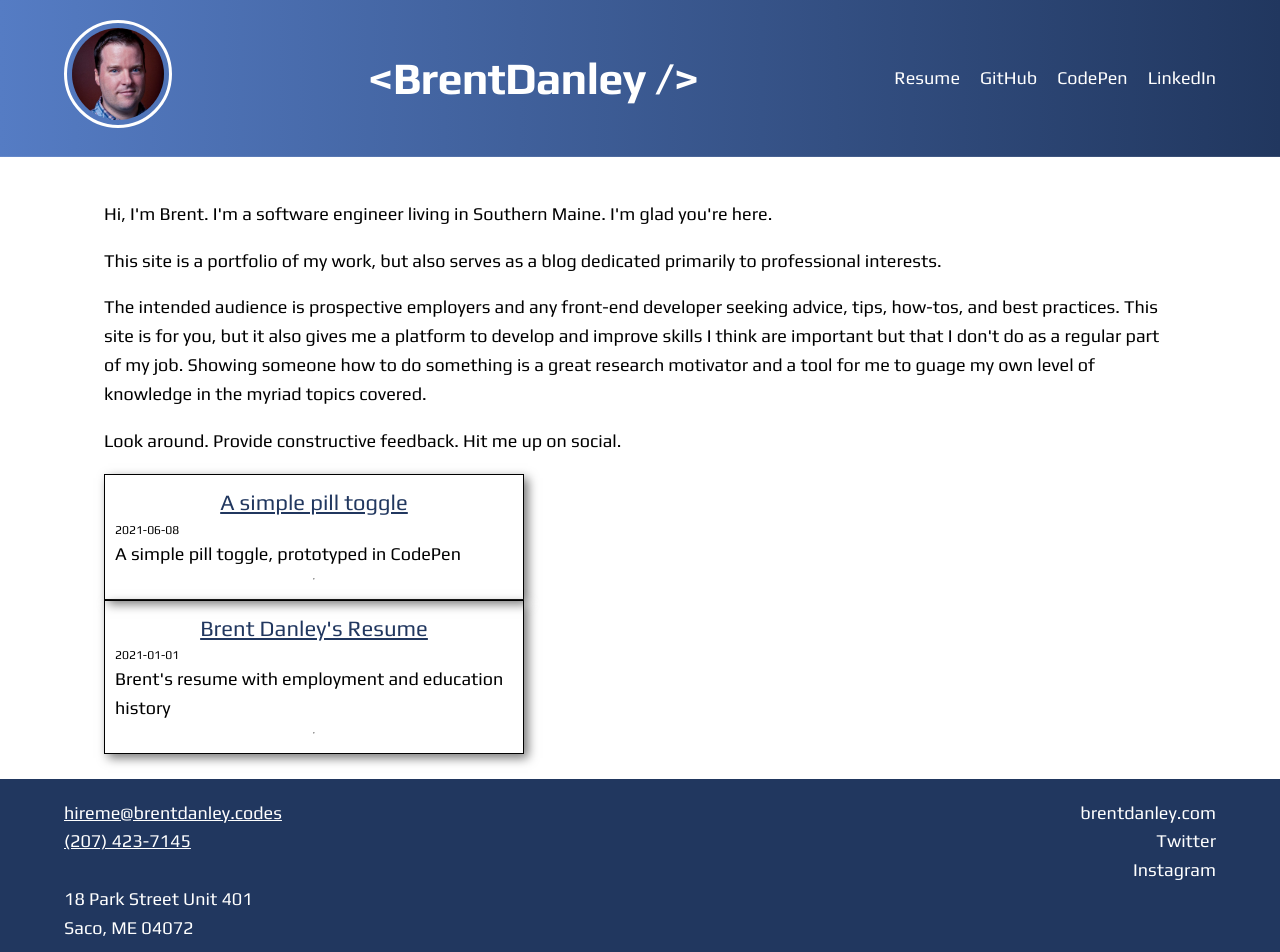
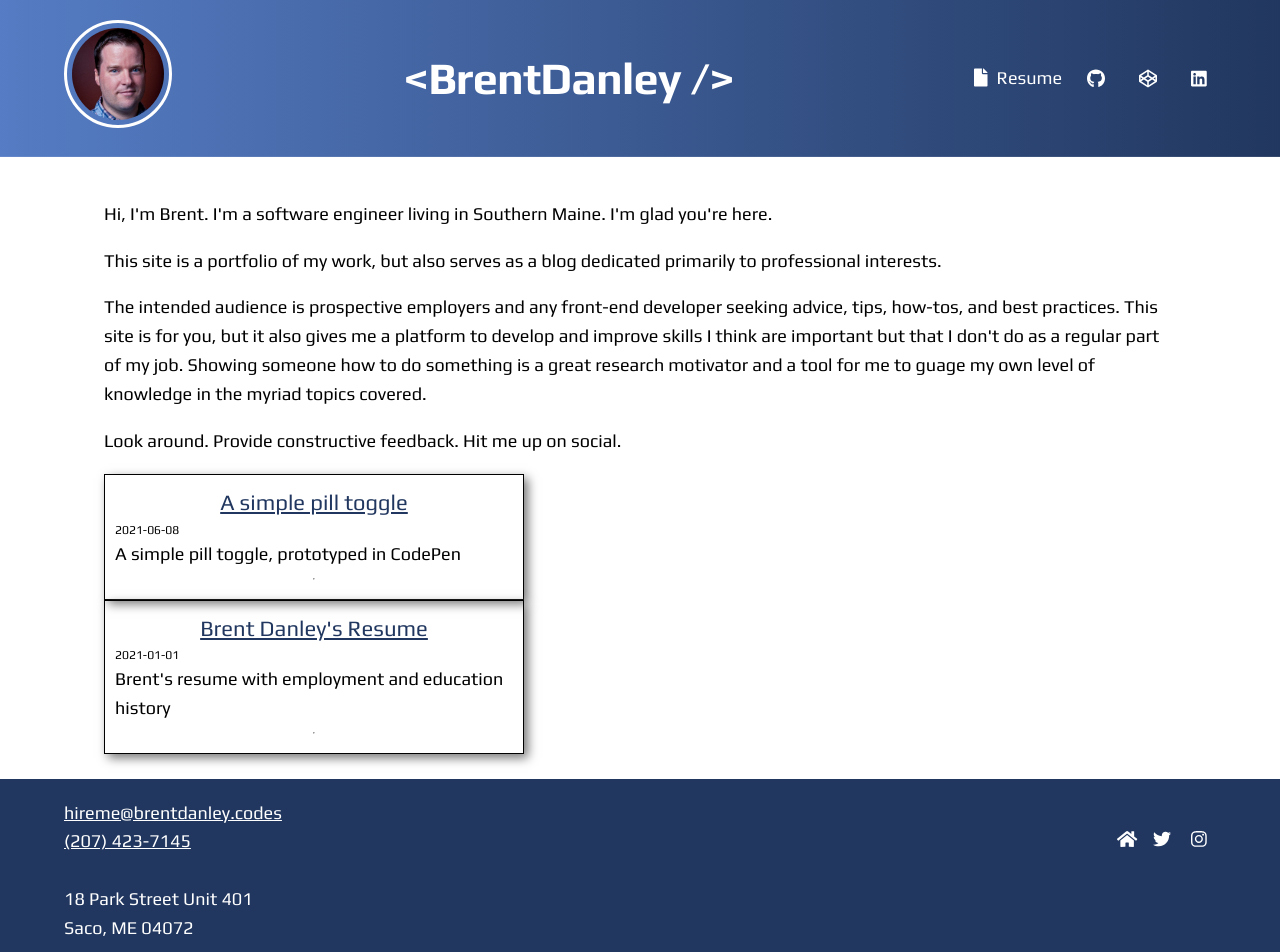
Before and after one commit to brentdanley/codes, a Next.js app: page / in a window 1280 px wide. Shown: the top 952 px of the page. Built offline with nearby package versions, Linux system fonts and the light colour scheme.

Commit message:
Adds Font Awesome. Updates header and footer nav.

```diff
--- a/components/footer.js
+++ b/components/footer.js
@@ -1,20 +1,26 @@
 import { format } from 'date-fns'
 import styles from './footer.module.scss'
+import { faHome } from '@fortawesome/free-solid-svg-icons'
+import { faInstagram, faTwitter } from '@fortawesome/free-brands-svg-icons'
+import { FontAwesomeIcon } from '@fortawesome/react-fontawesome'
 
 const Footer = () => {
 
     const links = [
         {
             label: "brentdanley.com",
-            link: 'https://www.brentdanley.com/'
+            link: 'https://www.brentdanley.com/',
+            icon: faHome
         },
         {
             label: "Twitter",
-            link: 'https://twitter.com/brentdanley'
+            link: 'https://twitter.com/brentdanley',
+            icon: faTwitter
         },
         {
             label: "Instagram",
-            link: 'https://www.instagram.com/brentdanley/'
+            link: 'https://www.instagram.com/brentdanley/',
+            icon: faInstagram
         },
     ]
 
@@ -32,7 +38,7 @@ const Footer = () => {
             <ul className={styles.links}>
                 {
                 links.map(link => (
-                    <li><a href={link.link}>{link.label}</a></li>
+                    <li><a href={link.link}><FontAwesomeIcon icon={link?.icon} title={`Link to ${link.label}`} /></a></li>
                 ))
                 }
             </ul>
--- a/components/footer.module.scss
+++ b/components/footer.module.scss
@@ -18,10 +18,18 @@ $mobile-breakpoint: 767px;
 
 .links {
     grid-area: links;
+    display: flex;
+    justify-content: flex-end;
     list-style-type: none;
     padding: 0;
-    margin: 0;
     text-align: right;
+
+    li {
+        height: 1em;
+        width: 1em;
+        margin: .5em;
+        cursor: pointer;
+    }
 
     a {
         color: white;
--- a/components/header.module.scss
+++ b/components/header.module.scss
@@ -51,8 +51,4 @@ $mobile-breakpoint: 767px;
 
 .nav {
     grid-area: nav;
-
-    @media (max-width: $mobile-breakpoint) {
-        text-align: center;
-    }
 }
--- a/components/navigation.module.scss
+++ b/components/navigation.module.scss
@@ -1,9 +1,19 @@
+$mobile-breakpoint: 767px;
+
 .wrapper {
     display: flex;
-    gap: 20px;
+    gap: 16px;
+    align-items: center;
 
     a {
-        color: rgb(255, 255, 255);
+        display: flex;
+        color: #fff;
+        font-size: 1rem;
+
+        svg {
+            height: 1.5em;
+            margin: 0 .5em;
+        }
     }
 
     @media (max-width: 767px) {
--- a/components/primary-navigation.js
+++ b/components/primary-navigation.js
@@ -1,23 +1,34 @@
 import Link from 'next/link'
 import styles from './navigation.module.scss'
+import { faFile, fafile } from '@fortawesome/free-solid-svg-icons'
+import { faLinkedin, faCodepen, faGithub } from '@fortawesome/free-brands-svg-icons'
+import { FontAwesomeIcon } from '@fortawesome/react-fontawesome'
 
 const PrimaryNavigation = props => {
     const navItems = [
         {
             label: "Resume",
+            title: "Read or download my resume/CV",
             link: '/posts/resume',
+            icon: faFile,
         },
         {
-            label: "GitHub",
+            label: "",
+            title: "Review my code contributions and respositories on GitHub",
             link: 'https://github.com/brentdanley/',
+            icon: faGithub,
         },
         {
-            label: "CodePen",
+            label: "",
+            title: "Check out my pens on CodePen",
             link: 'https://codepen.io/brentdanley',
+            icon: faCodepen,
         },
         {
-            label: "LinkedIn",
+            label: "",
+            title: "Connect with me on LinkedIn",
             link: 'https://www.linkedin.com/in/brentdanley',
+            icon: faLinkedin,
         },
     ]
 
@@ -26,8 +37,8 @@ const PrimaryNavigation = props => {
         {
             navItems.map(item => (
                 item.link.indexOf('http') === 0
-                    ? <a href={item.link} target="_blank">{item.label}</a>
-                    : <Link href={item.link}><a>{item.label}</a></Link>
+                    ? <a href={item.link} target="_blank" title={item.title}><FontAwesomeIcon icon={item.icon} /> {item.label}</a>
+                    : <Link href={item.link}><a title={item.title}><FontAwesomeIcon icon={item.icon} title={item.label} /> {item.label}</a></Link>
             ))
         }
         </nav>
--- a/package.json
+++ b/package.json
@@ -9,6 +9,10 @@
   },
   "dependencies": {
     "@date-io/date-fns": "^1.3.13",
+    "@fortawesome/fontawesome-svg-core": "^1.2.35",
+    "@fortawesome/free-brands-svg-icons": "^5.15.3",
+    "@fortawesome/free-solid-svg-icons": "^5.15.3",
+    "@fortawesome/react-fontawesome": "^0.1.14",
     "date-fns": "^2.22.1",
     "gray-matter": "^4.0.3",
     "next": "^10.0.0",
```
Also changed, not shown: 2 other files (tests, documents, lock files or other folders).
